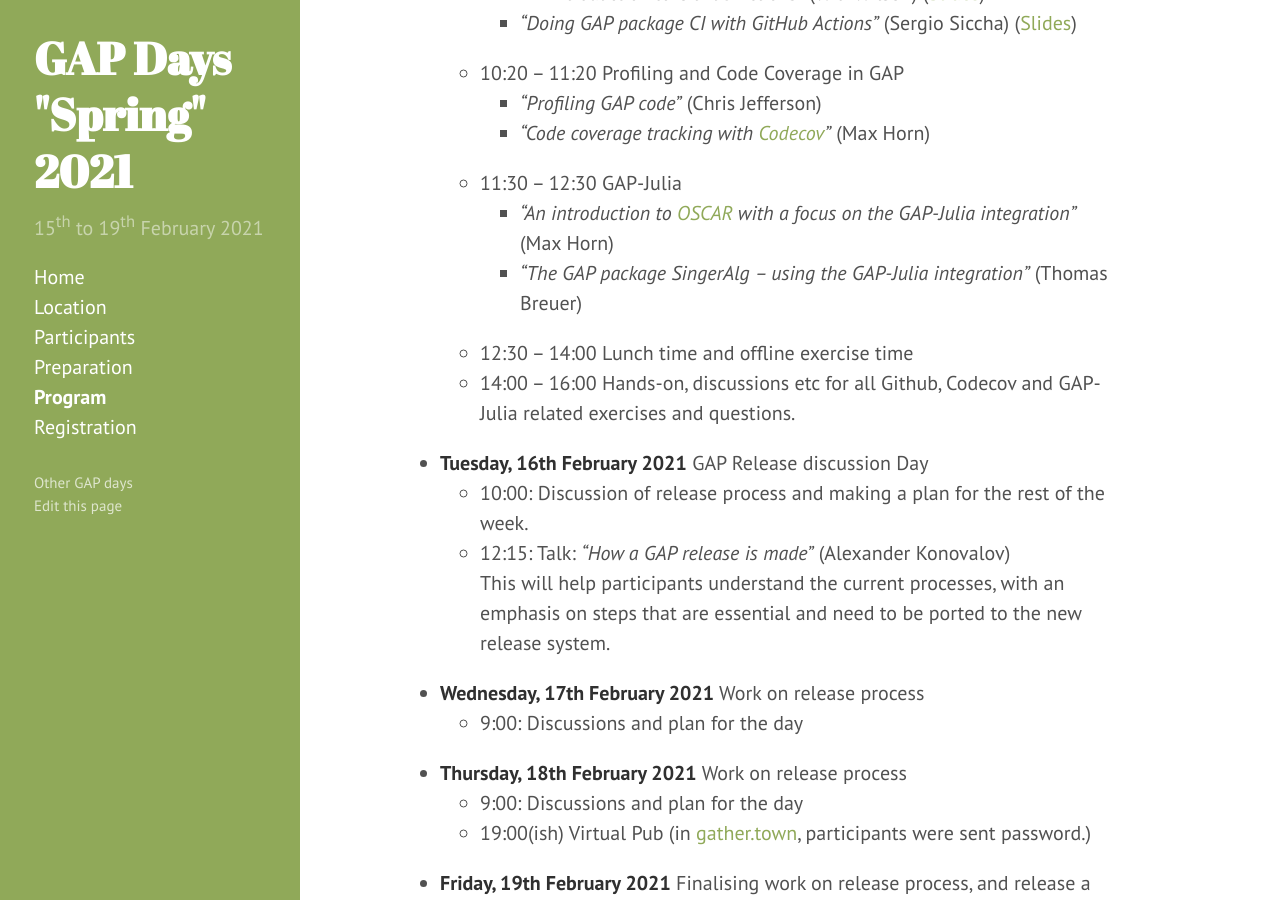
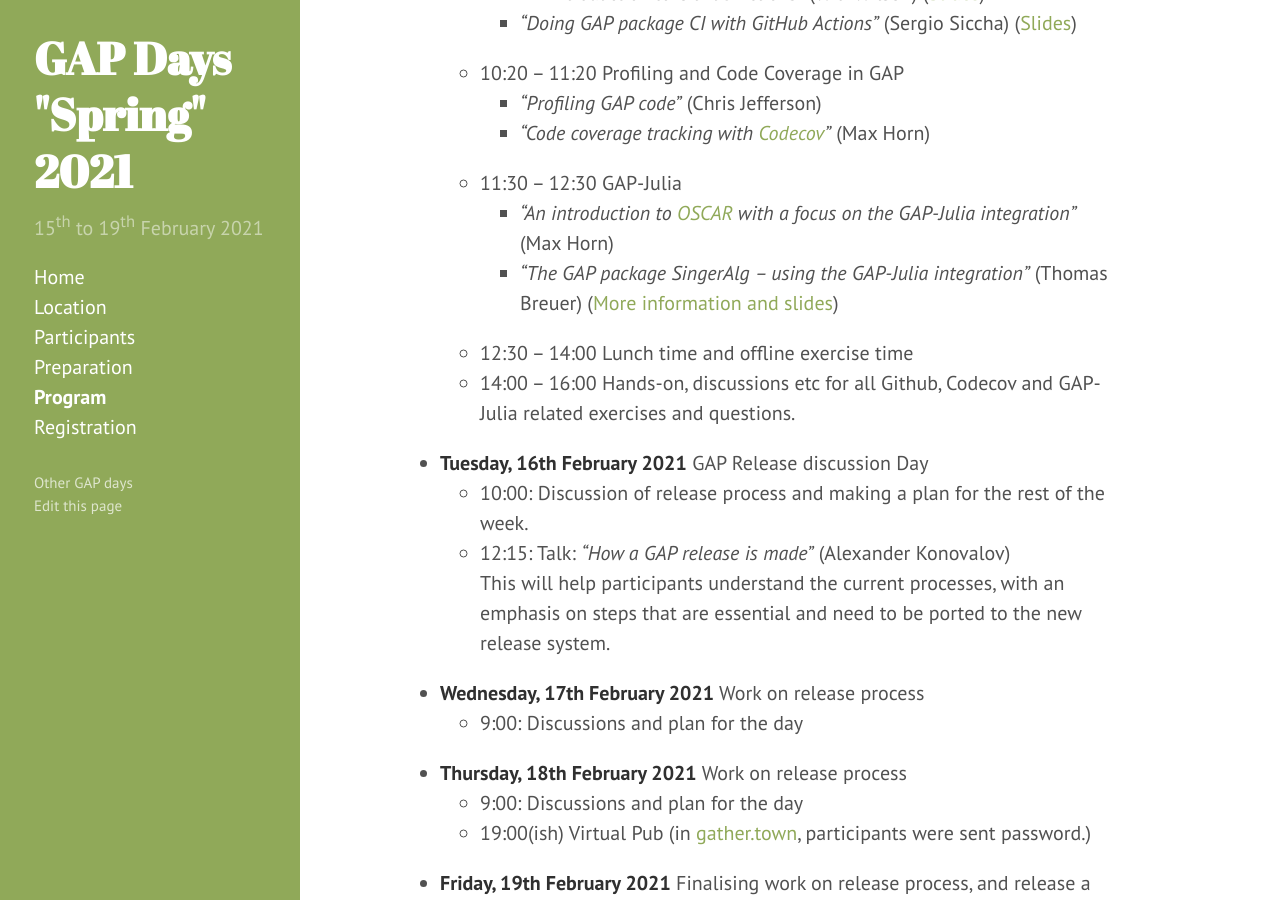
Before and after one commit to gapdays/gapdays2021-spring, a Jekyll site: the page built from program.md, in a window 1280 px wide and 900 px high, scrolled down 757 px. Built offline with Jekyll 4.4.1, drawn with Linux system fonts in a browser that asks for light colours.

Commit message:
added Thomas' link

```diff
--- a/program.md
+++ b/program.md
@@ -35,7 +35,7 @@ The tentative schedule is as follows; note that **all time are UTC** (so e.g. ou
     - *"Code coverage tracking with [Codecov](https://codecov.io)"* (Max Horn)
   - 11:30 -- 12:30 GAP-Julia
     - *"An introduction to [OSCAR](https://oscar.computeralgebra.de) with a focus on the GAP-Julia integration"* (Max Horn)
-    - *"The GAP package SingerAlg -- using the GAP-Julia integration"* (Thomas Breuer)
+    - *"The GAP package SingerAlg -- using the GAP-Julia integration"* (Thomas Breuer) ([More information and slides](http://www.math.rwth-aachen.de/~Thomas.Breuer/gapdays2021/))
   - 12:30 -- 14:00 Lunch time and offline exercise time
   - 14:00 -- 16:00 Hands-on, discussions etc for all Github, Codecov and GAP-Julia related exercises and questions.
 - **Tuesday, 16th February 2021**  GAP Release discussion Day
```
